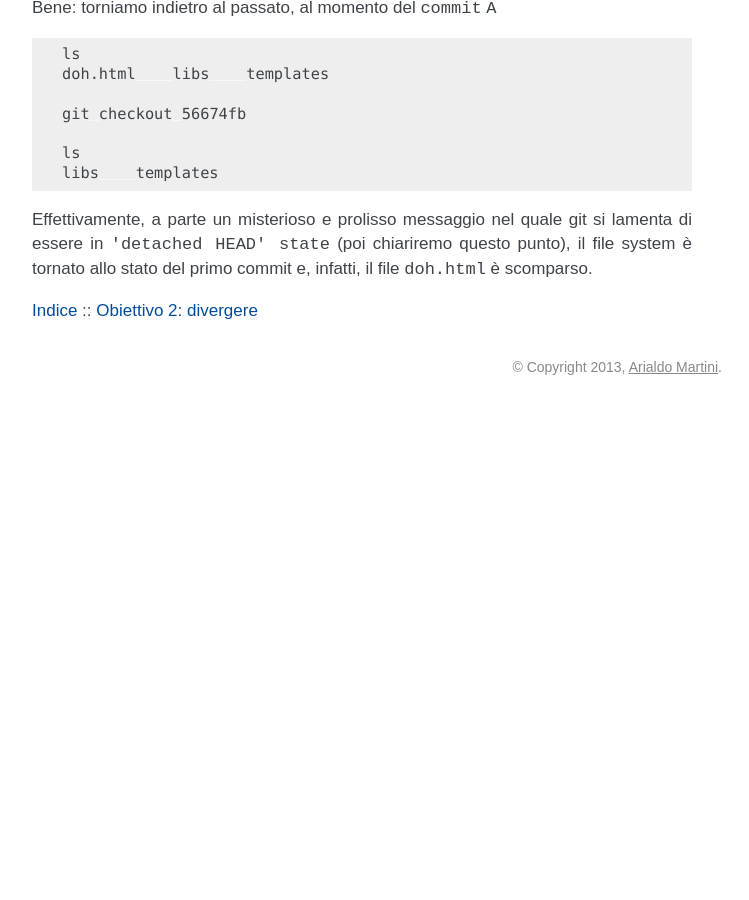
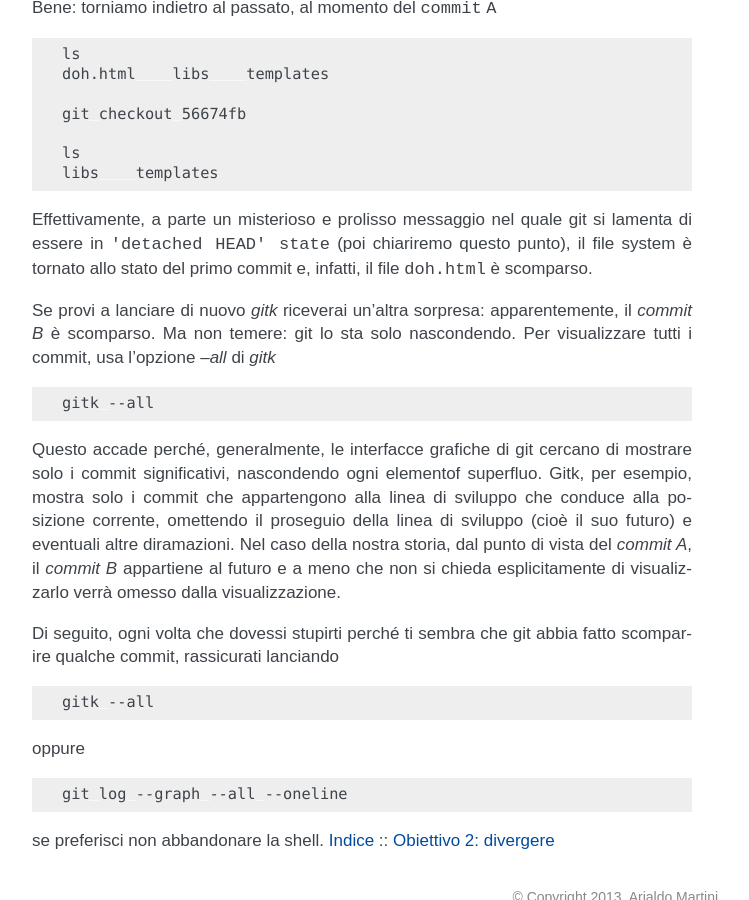
Before and after one commit to arialdomartini/get-git, a Sphinx documentation site: the page built from docs/obiettivo_1.rst, in a window 1280 px wide and 900 px high, scrolled down 981 px. Shown: the whole window, without its empty margins (388-1137 px from the left). Built offline with Sphinx 7.4.7, drawn with Linux system fonts in a browser that asks for light colours; before the commit the page ends 1386 px from its top, so only the background shows below that.

Commit message:
gitk --all per mostrare tutti i commit

```diff
--- a/docs/obiettivo_1.rst
+++ b/docs/obiettivo_1.rst
@@ -48,4 +48,35 @@ git si lamenta di essere in ``'detached HEAD' state`` (poi chiariremo
 questo punto), il file system è tornato allo stato del primo commit e,
 infatti, il file ``doh.html`` è scomparso.
 
+Se provi a lanciare di nuovo `gitk` riceverai un'altra sorpresa: apparentemente,
+il `commit B` è scomparso. Ma non temere: git lo sta solo nascondendo. Per visualizzare
+tutti i commit, usa l'opzione `--all` di `gitk`
+
+.. code-block:: bash
+
+    gitk --all
+
+Questo accade perché, generalmente, le interfacce grafiche di git cercano
+di mostrare solo i commit significativi, nascondendo ogni elementof superfluo.
+Gitk, per esempio, mostra solo i commit che appartengono alla linea  di sviluppo che
+conduce alla posizione corrente, omettendo il proseguio della linea di sviluppo (cioè
+il suo futuro) e eventuali altre diramazioni.
+Nel caso della nostra storia, dal punto di vista del
+`commit A`, il `commit B` appartiene al futuro e a meno che non si chieda
+esplicitamente di visualizzarlo verrà omesso dalla visualizzazione.
+
+Di seguito, ogni volta che dovessi stupirti perché ti sembra che git
+abbia fatto scomparire qualche commit, rassicurati lanciando
+
+.. code-block:: bash
+
+    gitk --all
+
+oppure
+
+.. code-block:: bash
+
+    git log --graph --all --oneline
+
+se preferisci non abbandonare la shell.
 :ref:`Indice <indice>` :: :ref:`Obiettivo 2: divergere <obiettivo_2>`
```
